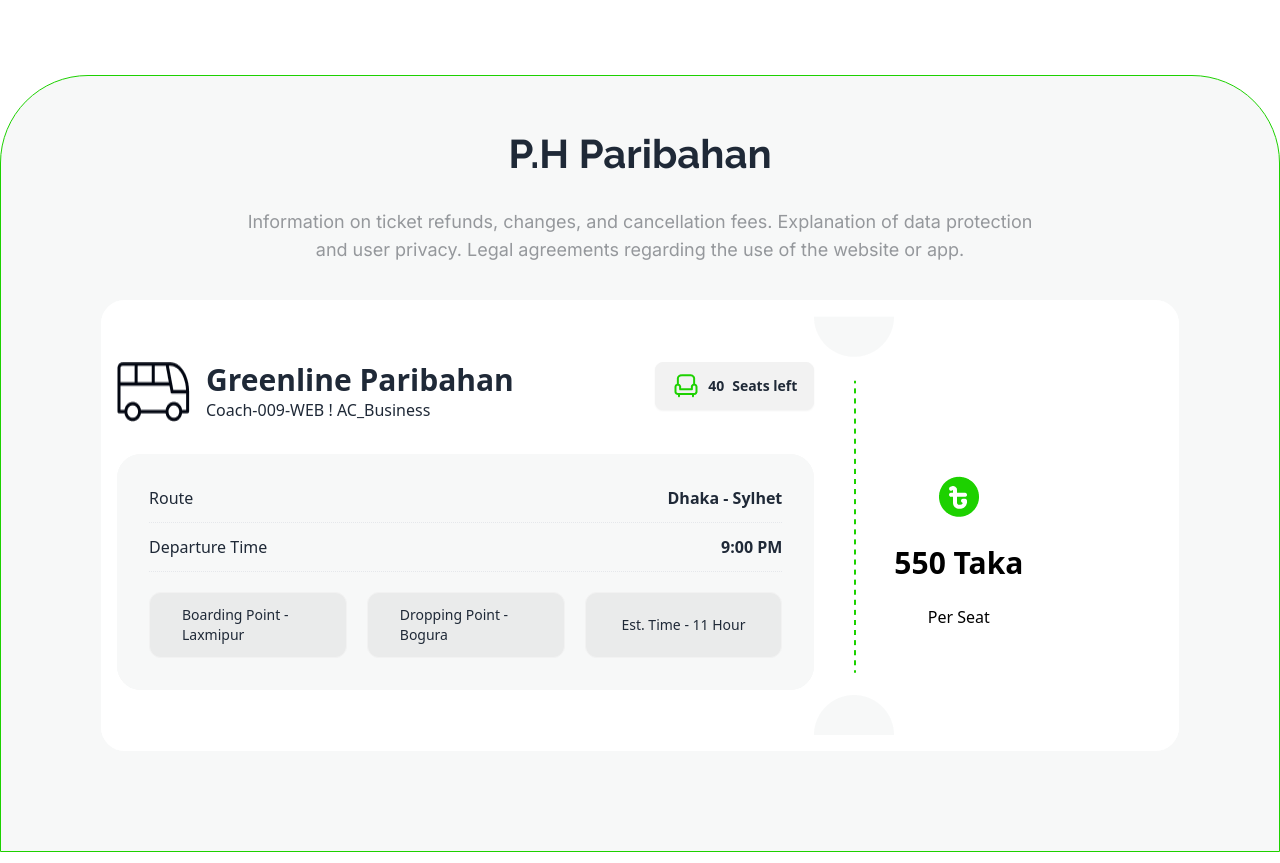
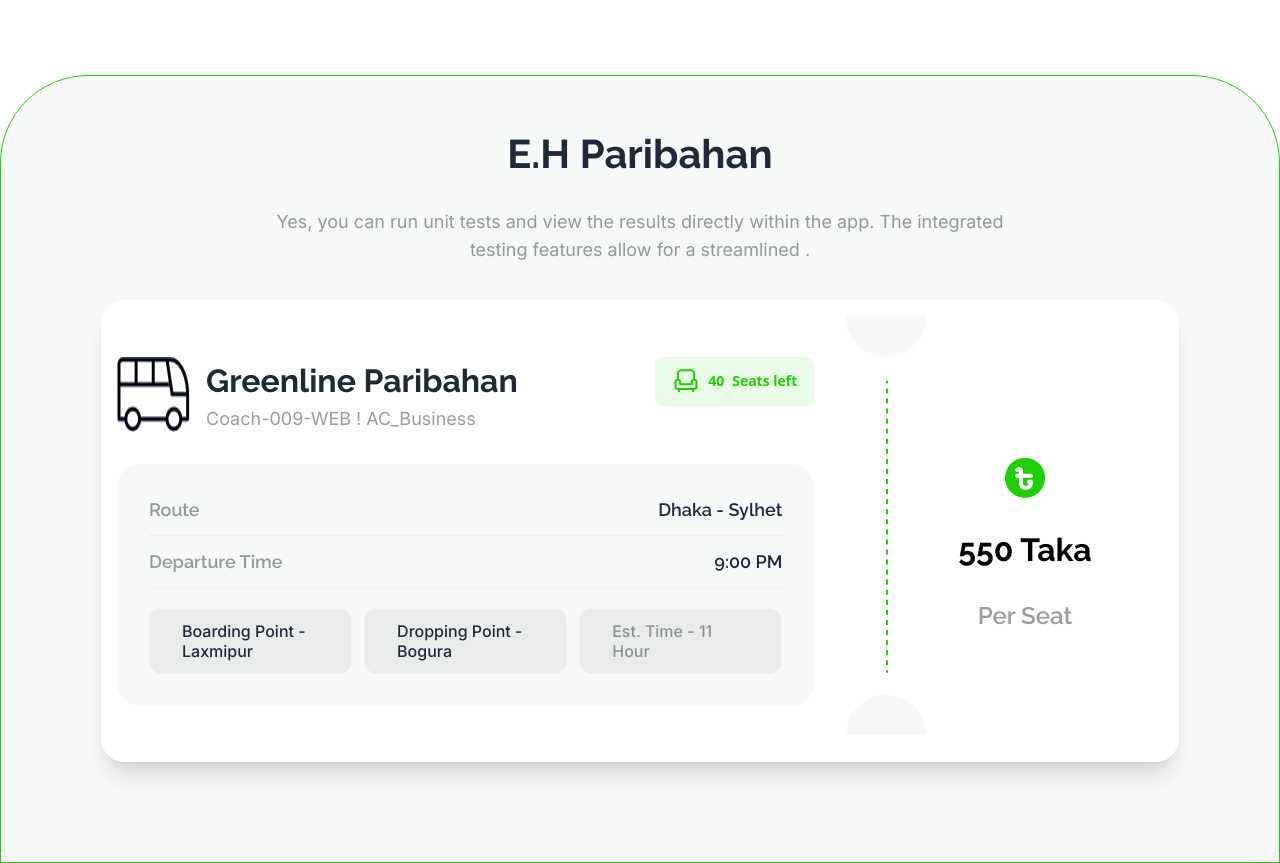
Before and after one commit to JahanNila155/Assignment5, a plain HTML site: page index.html in a window 1280 px wide. Shown: the part 1600-2463 px from the top of the page. Drawn offline with nearby package versions, Linux system fonts and the light colour scheme.

Commit message:
ticket booking caed section added

```diff
--- a/index.html
+++ b/index.html
@@ -148,78 +148,66 @@
 
       <!-- ticket booking card section starts here  -->
       <section>
-        <section id="ticket-section" class="bg-[#F7F8F8] border rounded-t-[88px] border-[#1DD100] py-8 pb-20">
+        <section id="ticket-section" class="bg-[#F7F8F8] border rounded-t-[88px] border-[#1DD100] py-8 pb-20 ">
           <section class="container mx-auto lg:px-24 py-4">
             <div>
               <div class="text-center">
-                <h3 class="text-[40px] font-[Raleway] font-bold">P.H Paribahan</h3>
-                  <p class="font-[Inter] text-lg text-[#03071266] font-normal mt-6 mb-9">Information on ticket refunds, changes, and cancellation fees. Explanation of data protection <br> and user privacy. Legal agreements regarding the use of the website or app.</p>
+                <h3 class="text-[40px] font-[Raleway] font-bold">E.H Paribahan</h3>
+                  <p class="font-[Inter] text-lg text-[#03071266] font-normal mt-6 mb-9">Yes, you can run unit tests and view the results directly within the app. The integrated <br>testing features allow for a streamlined .</p>
               </div>
 
-              <div class="rounded-3xl bg-white m-1">
+              <div class="rounded-3xl bg-white m-1 shadow-xl">
                 <div class="bg-white mt- flex items-center p-4 flex-1 rounded-3xl ">
                   <div class="  w-8/12">
                     <div class="flex justify-between w-full">
                       <div class="flex gap-4">
-                        <img src="images/bus-logo.png" alt="">
+                        <img src="images/bus-logo.png" alt="bus-icon">
                         <div class="w-full">
-                          <h4 class="text-3xl font-bold">Greenline Paribahan</h4>
-                          <p>Coach-009-WEB ! AC_Business</p>
+                        <h4 class="text-[32px] font-[Raleway] font-bold">Greenline Paribahan</h4>
+                        <p class="text-[18px] font-[Inter] font-normal text-[#03071266]">Coach-009-WEB ! AC_Business</p>
                       </div>
                       </div>
-
-
               <div>
-                                      <button class="btn bg-green-light-color-primary text-green-color-primary">
-                                          <img src="images/seat-green.png" alt="">
+                <button class="btn bg-[#1DD10019] text-[#1DD100]">
+                    <img src="images/seat-green.png" alt="seat">
                     <span id="available-seats">40</span>Seats left
                 </button>
               </div>
               </div>
-
-
               <div class="bg-[#F7F8F8] rounded-3xl mt-8 ">
-
                 <div class="">
-
                   <div class="bg-[#F7F8F8]  mt-6 rounded-3xl space-y-3 p-8">
-
                     <div class="flex lg:flex-row flex-col lg:justify-between items-center ">
-                                              <p>Route</p>
-                                              <p class="font-semibold">Dhaka - Sylhet</p>
+                    <p class="text-[18px] font-[Raleway] font-semibold text-[#03071266]">Route</p>
+                    <p class="text-[18px] font-[Raleway] font-semibold">Dhaka - Sylhet</p>
                     </div>
                     <hr class="border-dotted">
                     <div class="flex justify-between">
-                                              <p>Departure Time</p>
-                                              <p class="font-semibold">9:00 PM</p>
+                      <p class="text-[18px] font-[Raleway] font-semibold text-[#03071266]">Departure Time</p>
+                      <p class="text-[18px] font-[Raleway] font-semibold">9:00 PM</p>
                     </div>
+
                     <hr class="border-dotted ">
 
-                                          <div class="flex lg:flex-row flex-col justify-evenly lg:space-x-5 ">
-                                              <p class="badge p-8 w-full mt-2 rounded-xl bg-[#0307120D] font-medium">Boarding
-                                                  Point - Laxmipur</p>
-                                              <p class="badge p-8 w-full mt-2 rounded-xl bg-[#0307120D] font-medium">Dropping
-                                                  Point - Bogura</p>
-                                              <p class="badge p-8 w-full mt-2 rounded-xl bg-[#0307120D] font-medium">Est. Time -
-                                                  11 Hour</p>
-                                          </div>
-
-
-                                      </div>
-
+                    <div class="flex lg:flex-row flex-col justify-items-stretch gap-3 ">
+                        <p class="badge p-8 w-[232px] mt-2 rounded-xl bg-[#0307120D] font-medium text-[16px] font-[Inter] text-[#03071266">Boarding Point - Laxmipur</p>
+                        <p class="badge p-8 w-[232px] mt-2 rounded-xl bg-[#0307120D] font-medium text-[16px] font-[Inter] text-[#03071266">Dropping Point - Bogura</p>
+                        <p class="badge p-8 w-[232px] mt-2 rounded-xl bg-[#0307120D] font-medium text-[16px] font-[Inter] text-[#03071266]">Est. Time - 11 Hour</p>
                     </div>
                   </div>
-
                  </div>
-
-                          <div class=""><img src="images/info-devider.png" alt=""></div>
+                </div>
+              </div>
+              <div class=" h-[430px] mx-[32px]">
+                <img src="images/info-devider.png" alt="">
+              </div>
 
               <div class="">
                   <div class="bg-white text-black rounded-2xl text-center space-y-6">
                       <img class="m-auto" src="images/fare.png" alt=""
-                                      style="margin-top: 50px; text-align: center;">
-                                  <h2 class="text-3xl font-extrabold"> 550 Taka </h2>
-                                  <h6>Per Seat</h6>
+                          style="margin-top: 24px; text-align: center;">
+                      <h2 class="text-[32px] font-[Raleway] font-bold"> 550 Taka </h2>
+                      <h6 class="text-[24px] font-[Raleway] font-semibold text-[#03071266] mt-[0px]">Per Seat</h6>
                   </div>
 
                           </div>
```
Lines whose indentation alone changed are shown as unchanged.
